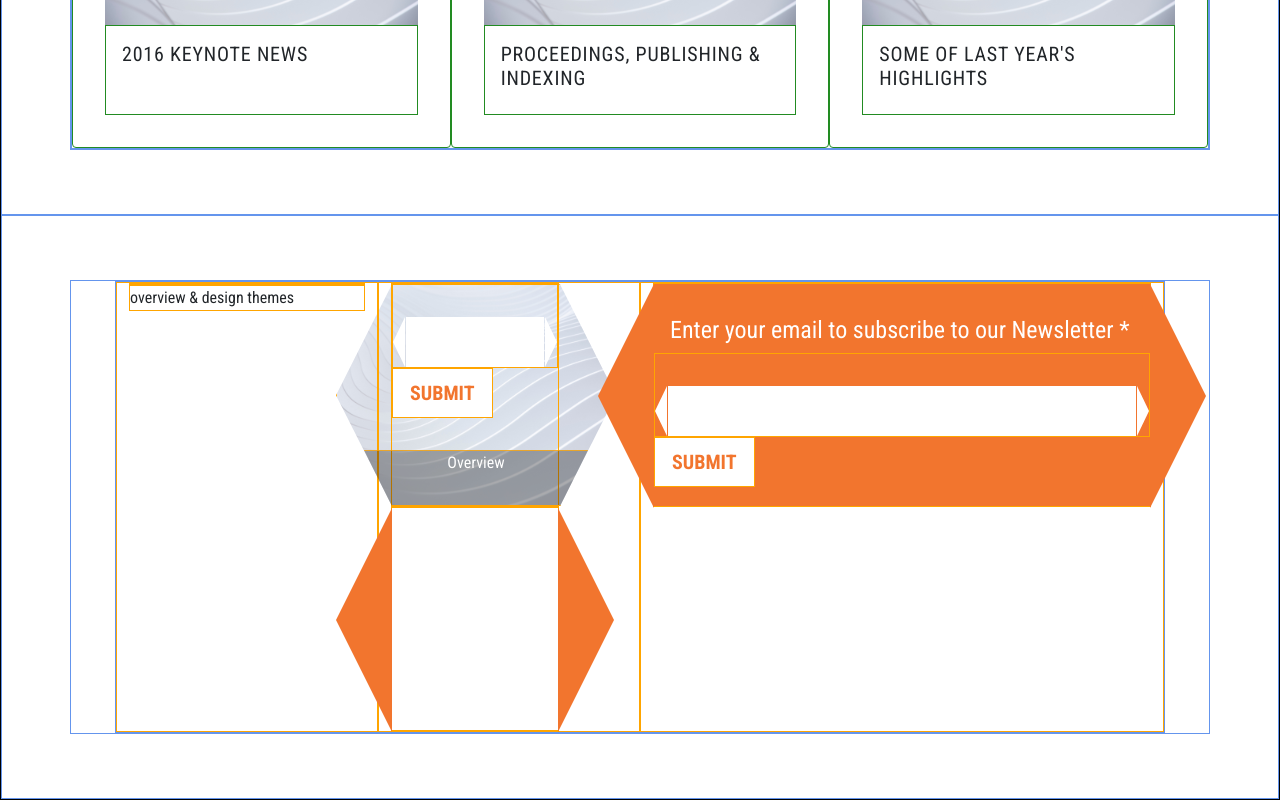
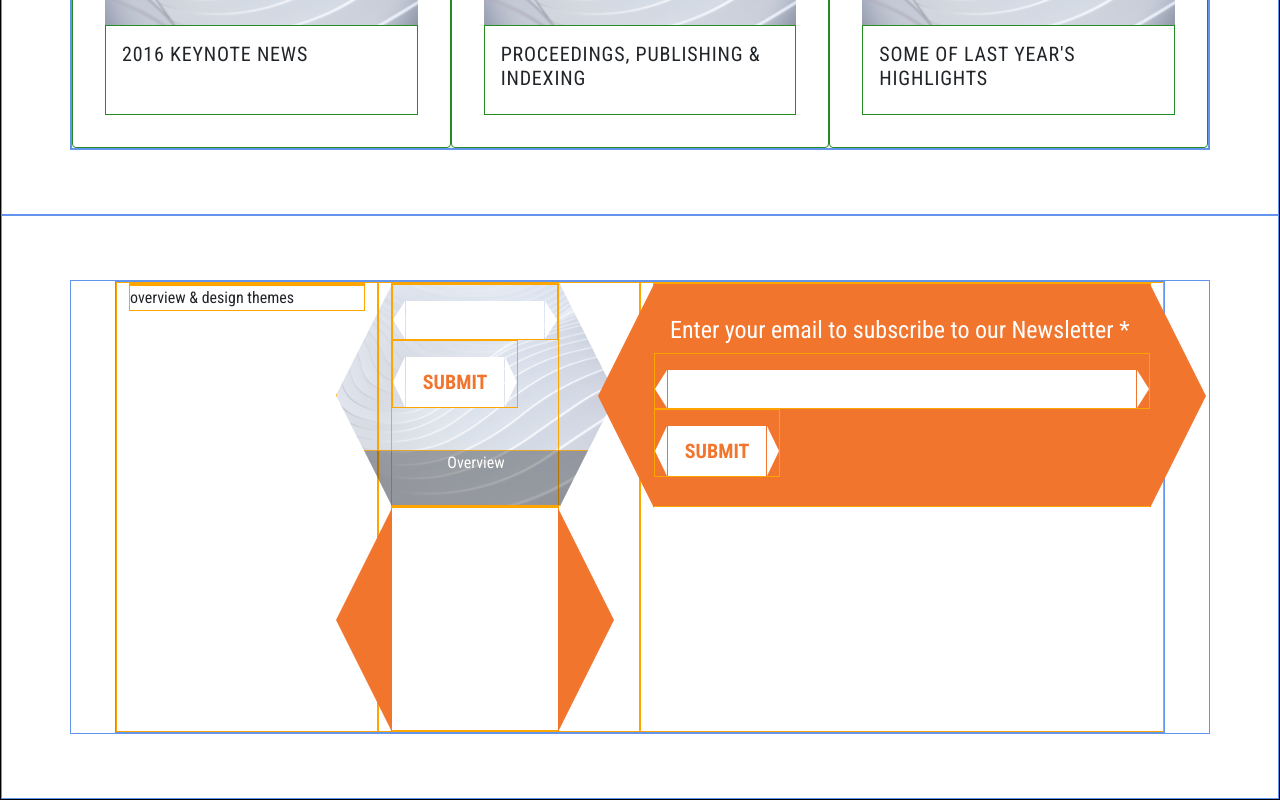
Before and after one commit to AndyJPG/destech-showcase, a React (Create React App) app: page / in a window 1280 px wide. Shown: the part 1966-2766 px from the top of the page. Built offline with nearby package versions, Linux system fonts and the light colour scheme.

Commit message:
implemented input area submit button for the shape container

```diff
--- a/src/components/GeometryShape/geometryShape.scss
+++ b/src/components/GeometryShape/geometryShape.scss
@@ -66,11 +66,11 @@
 
   // Styling for input area
   $shape-form-padding-lr: 0.8rem;
-  $shape-form-font-size: 2rem;
-  $shape-form-shape-one-half: calc(50px / 2);
+  $shape-form-font-size: 1.5rem;
+  $shape-form-shape-one-half: calc(38px / 2);
 
   .shape-container-input {
-    $padding-top: 2rem;
+    $padding-top: 1rem;
 
     padding: $padding-top $shape-form-padding-lr 0 $shape-form-padding-lr;
     position: relative;
@@ -109,11 +109,32 @@
 
   // Styling for submit button
   .shape-container-button {
-    $padding-lr: 1rem;
+    padding: 1rem $shape-form-padding-lr 0 $shape-form-padding-lr;
+    display: inline-block;
+    position: relative;
 
-    display: inline-block;
+    &::before {
+      content: "";
+      position: absolute;
+      top: 1rem;
+      left: 0;
+      border-top: calc(50px / 2) solid transparent;
+      border-bottom: calc(50px / 2) solid transparent;
+      border-right: $shape-form-padding-lr solid white;
+    }
+
+    &::after {
+      content: "";
+      position: absolute;
+      top: 1rem;
+      right: 0;
+      border-top: calc(50px / 2) solid transparent;
+      border-bottom: calc(50px / 2) solid transparent;
+      border-left: $shape-form-padding-lr solid white;
+    }
 
     button {
+      height: 50px;
       font-weight: 600;
       background: white;
       color: $primary;
```
